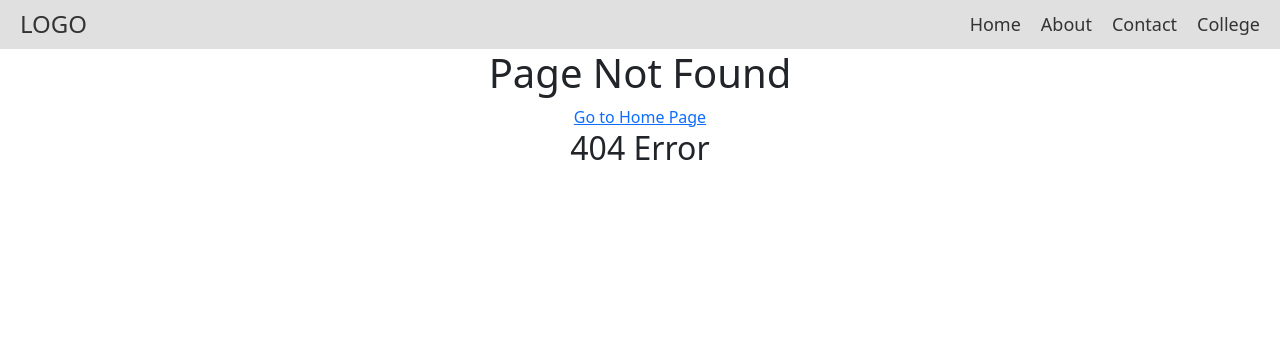
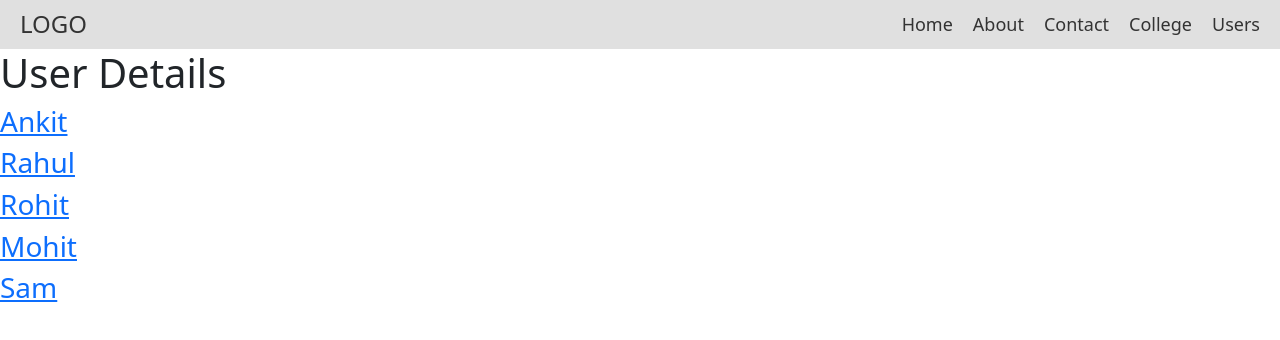
Before and after one commit to whoankitchauhan/learningReact, a React (Vite) app in the folder react1/: page /users in a window 1280 px wide. Before the commit this address had no page. Shown: the top 340 px of the page. Built offline with nearby package versions, Linux system fonts and the light colour scheme.

Commit message:
Dynamic Routing

```diff
--- a/react1/src/App.jsx
+++ b/react1/src/App.jsx
@@ -1,4 +1,4 @@
-import { Link, Navigate, Route, Routes } from "react-router-dom";
+import { Route, Routes } from "react-router-dom";
 import Home from "./Home";
 import About from "./About";
 import Contact from "./Contact";
@@ -8,25 +8,37 @@ import College from "./College";
 import Student from "./Student";
 import Department from "./Department";
 import CollegeDetails from "./CollegeDetails";
+import Users from "./Users";
+import UserDetails from "./userDetails";
 
 function App() {
   return (
-    <>
-      <NavBar />
     <Routes>
+      {/* ✅ Layout route using NavBar with nested pages */}
+      <Route element={<NavBar />}>
         <Route path="/" element={<Home />} />
-        <Route path="/about" element={<About />} />
-        <Route path="/contact" element={<Contact />} />
+        <Route path="/users" element={<Users />} />
+        <Route path="/users/:id" element={<UserDetails/>}/>
+        <Route path="india">
+               <Route path="/india/user">
+          <Route path="/india/user/about" element={<About />} />
+          <Route path="/india/user/contact" element={<Contact />} />
+        </Route>
+        </Route>
 
+
+      </Route>
+
+      {/* ✅ Nested college route with index as Student */}
       <Route path="/college" element={<College />}>
-          <Route path="student" element={<Student />} />
+        <Route index element={<Student />} /> {/* renders by default */}
         <Route path="department" element={<Department />} />
         <Route path="collegeDetails" element={<CollegeDetails />} />
       </Route>
+
+      {/* ✅ 404 page for unmatched routes */}
       <Route path="*" element={<PageNotFound />} />
-        {/* <Route path="/*" element={<Navigate to="/" />} /> */}
     </Routes>
-    </>
   );
 }
 
--- a/react1/src/College.jsx
+++ b/react1/src/College.jsx
@@ -1,11 +1,13 @@
 import { Link, Outlet } from "react-router-dom";
-
 
 function College() {
   return (
     <div style={{ textAlign: "center" }}>
       <h1>College Page</h1>
-      <Link className="Coll-link" to="student">
+      <h2>
+        <Link to="/">Go to Home Page</Link>
+      </h2>
+      <Link className="Coll-link" to="">
         Student
       </Link>
       <Link className="Coll-link" to="department">
--- a/react1/src/NavBar.jsx
+++ b/react1/src/NavBar.jsx
@@ -1,7 +1,8 @@
-import { Link } from "react-router-dom";
+import { Link, Outlet } from "react-router-dom";
 import "./css/Header.css";
 function NavBar() {
   return (
+    <>
       <div className="header">
         <div>
           <Link className="link">
@@ -11,20 +12,35 @@ function NavBar() {
         <div>
           <ul>
             <li>
-            <Link className="link" to="/">Home</Link>
+              <Link className="link" to="/">
+                Home
+              </Link>
             </li>
             <li>
-            <Link className="link" to="/About">About</Link>
+              <Link className="link" to="/india/user/About">
+                About
+              </Link>
             </li>
             <li>
-            <Link className="link" to="/Contact">Contact</Link>
+              <Link className="link" to="/india/user/Contact">
+                Contact
+              </Link>
             </li>
             <li>
-            <Link className="link" to="/College">College</Link>
+              <Link className="link" to="/College">
+                College
+              </Link>
+            </li>
+                        <li>
+              <Link className="link" to="/Users">
+                Users
+              </Link>
             </li>
           </ul>
         </div>
       </div>
+      <Outlet />
+    </>
   );
 }
 
--- /dev/null
+++ b/react1/src/UserDetails.jsx
@@ -0,0 +1,14 @@
+import { Link, useParams } from "react-router-dom";
+
+function UserDetails() {
+    const paramsData = useParams();
+  return (
+    <>
+      <h1>User Details Page</h1>
+      <h1>User id : {paramsData.id}</h1>
+      <h3><Link to="/users">Back to All user</Link></h3>
+
+    </>
+  );
+}
+export default UserDetails;
--- /dev/null
+++ b/react1/src/Users.jsx
@@ -0,0 +1,39 @@
+import { Link } from "react-router-dom";
+
+function Users() {
+  const usersData = [
+    {
+      id: 1,
+      name: "Ankit",
+    },
+    {
+      id: 2,
+      name: "Rahul",
+    },
+    {
+      id: 3,
+      name: "Rohit",
+    },
+    {
+      id: 4,
+      name: "Mohit",
+    },
+    {
+      id: 5,
+      name: "Sam",
+    },
+  ];
+  return (
+    <>
+      <h1>User Details</h1>
+      {usersData.map((item) => (
+        <div key={item.id}>
+          <h3>
+            <Link to={"/users/" + item.id}>{item.name}</Link>
+          </h3>
+        </div>
+      ))}
+    </>
+  );
+}
+export default Users;
```
Lines whose indentation alone changed are shown as unchanged.
